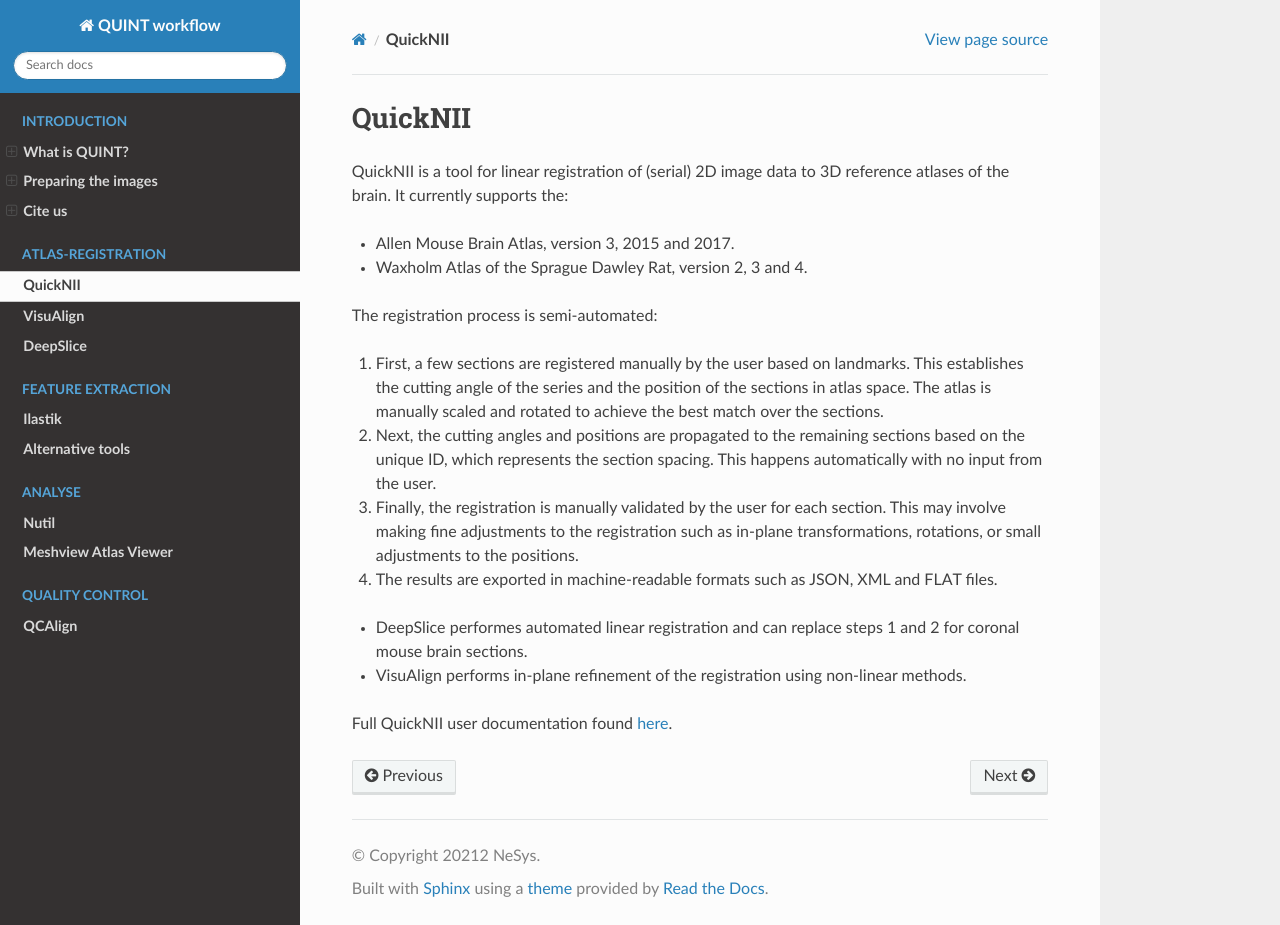
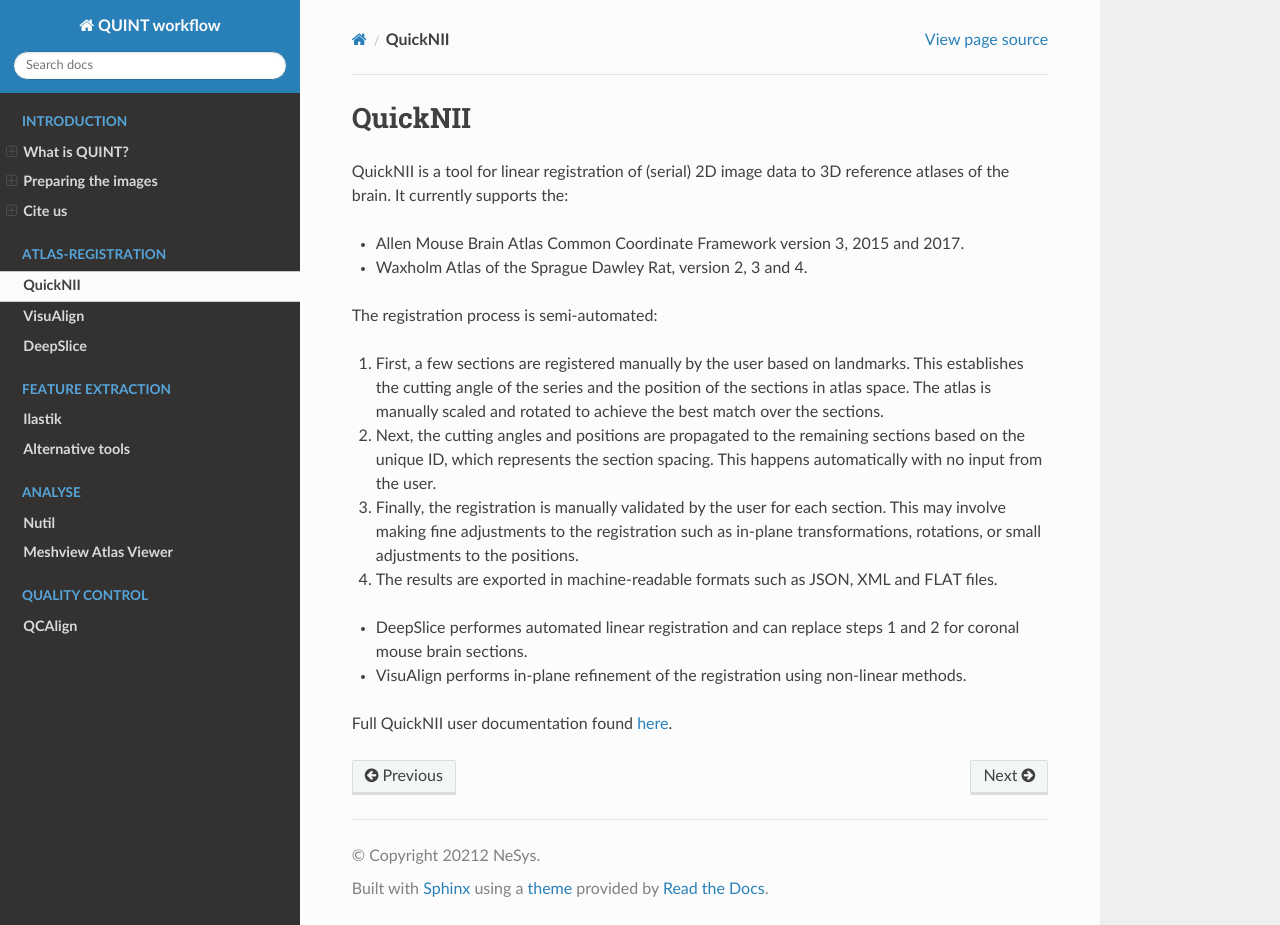
Before and after one commit to Neural-Systems-at-UIO/QUINT_workflow, a Sphinx documentation site: the page built from docs/QuickNII.rst, in a window 1280 px wide and 925 px high. Built offline with Sphinx 7.4.7 and the Read the Docs theme 2.0.0, drawn with Linux system fonts in a browser that asks for light colours.

Commit message:
Update QuickNII.rst

```diff
--- a/docs/QuickNII.rst
+++ b/docs/QuickNII.rst
@@ -3,7 +3,7 @@
 
 QuickNII is a tool for linear registration of (serial) 2D image data to 3D reference atlases of the brain. It currently supports the:
 
-* Allen Mouse Brain Atlas, version 3, 2015 and 2017.
+* Allen Mouse Brain Atlas Common Coordinate Framework version 3, 2015 and 2017.
 * Waxholm Atlas of the Sprague Dawley Rat, version 2, 3 and 4.
 
 The registration process is semi-automated:
```
